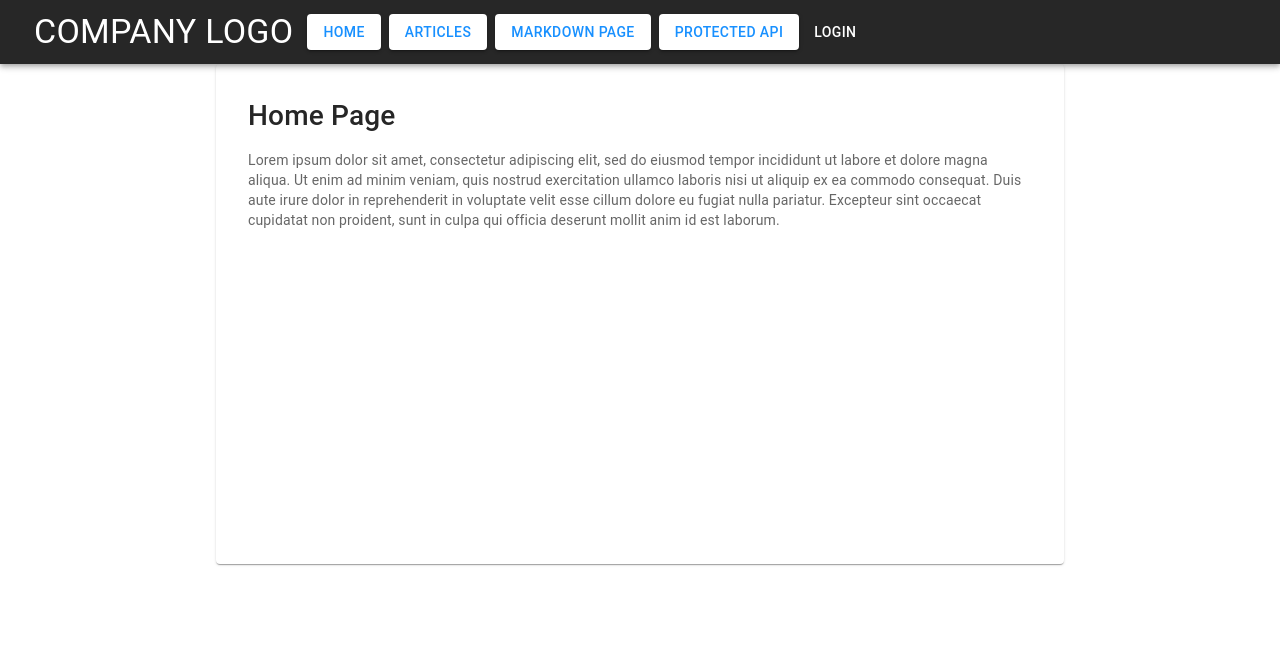
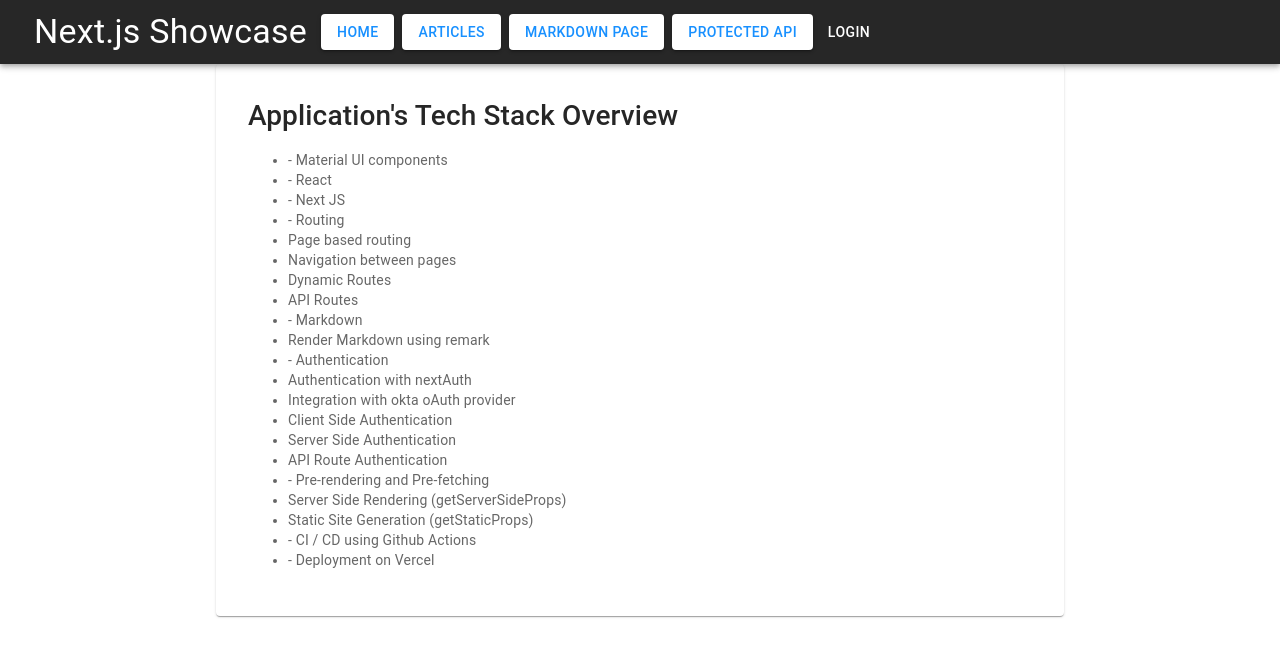
Before and after one commit to malik-harsh-hm/nextjs-sample-app, a Next.js app: page / in a window 1280 px wide. Shown: the top 656 px of the page. Built offline with nearby package versions, Linux system fonts and the light colour scheme; no server answers.

Commit message:
text changes

```diff
--- a/src/components/shared/layout/header/header.js
+++ b/src/components/shared/layout/header/header.js
@@ -75,14 +75,14 @@ export default function MainHeader() {
       <AppBar position="sticky" color="primary">
         <Toolbar>
           <Typography variant="h4" color="inherit" style={{ padding: '10px' }} >
-            COMPANY LOGO
+            Next.js Showcase
           </Typography>
           {pages.map((page, index) => (
             <Button key={index} style={{
               backgroundColor: "white",
               margin: '4px'
             }}
-              variant="contained"><Link style={{color:"hotpink"}} href={page.nav}>{page.key}</Link></Button>
+              variant="contained"><Link href={page.nav}>{page.key}</Link></Button>
           ))}
           {SignInOutContent()}
         </Toolbar>
--- a/src/pages/index.js
+++ b/src/pages/index.js
@@ -3,9 +3,32 @@
 export default function HomePage() {
 
 
-   return(<div>
-    <h1>Home Page</h1>
-    <p>Lorem ipsum dolor sit amet, consectetur adipiscing elit, sed do eiusmod tempor incididunt ut labore et dolore magna aliqua. Ut enim ad minim veniam, quis nostrud exercitation ullamco laboris nisi ut aliquip ex ea commodo consequat. Duis aute irure dolor in reprehenderit in voluptate velit esse cillum dolore eu fugiat nulla pariatur. Excepteur sint occaecat cupidatat non proident, sunt in culpa qui officia deserunt mollit anim id est laborum.</p>
-</div>)
+    return (<div>
+        <h1>Application's Tech Stack Overview</h1>
 
+        <ul>
+            <li>- Material UI components</li>
+            <li>- React</li>
+            <li>- Next JS</li>
+            <li>	 - Routing</li>
+            <li>			Page based routing</li>
+            <li>			Navigation between pages</li>
+            <li>			Dynamic Routes</li>
+            <li>			API Routes	 </li>
+            <li>	 - Markdown</li>
+            <li>			Render Markdown using remark	 </li>
+            <li>	 - Authentication</li>
+            <li>			Authentication with nextAuth</li>
+            <li>			Integration with okta oAuth provider</li>
+            <li>			Client Side Authentication</li>
+            <li>			Server Side Authentication</li>
+            <li>			API Route Authentication</li>
+            <li>	 - Pre-rendering and Pre-fetching</li>
+            <li>			Server Side Rendering (getServerSideProps)</li>
+            <li>			Static Site Generation (getStaticProps)	 </li>
+            <li> - CI / CD using Github Actions</li>
+            <li> - Deployment on Vercel</li>
+        </ul>
+
+    </div>)
 }
```
Also changed, not shown: siteContent/article/index.md (+2 -2 lines), siteContent/article/running-tests/index.md (+0 -4 lines), siteContent/markdown-example/index.md (+2 -16 lines).
